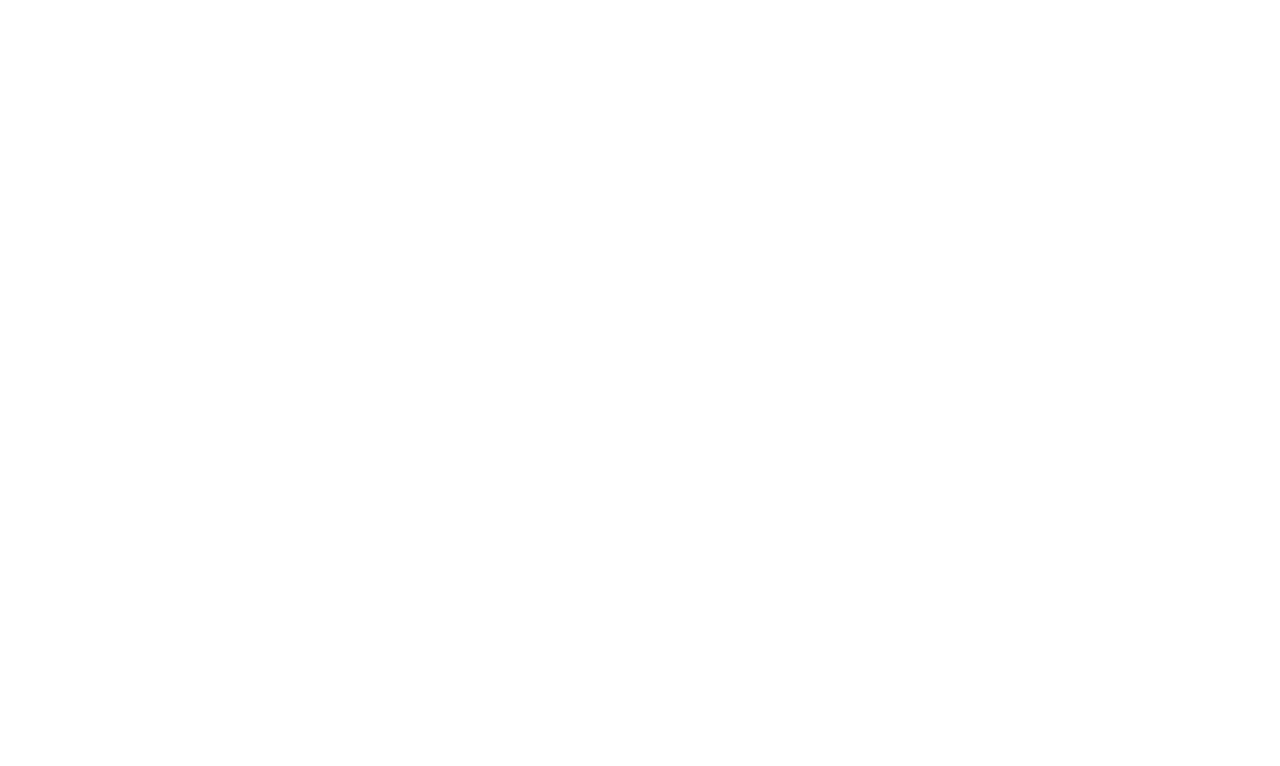
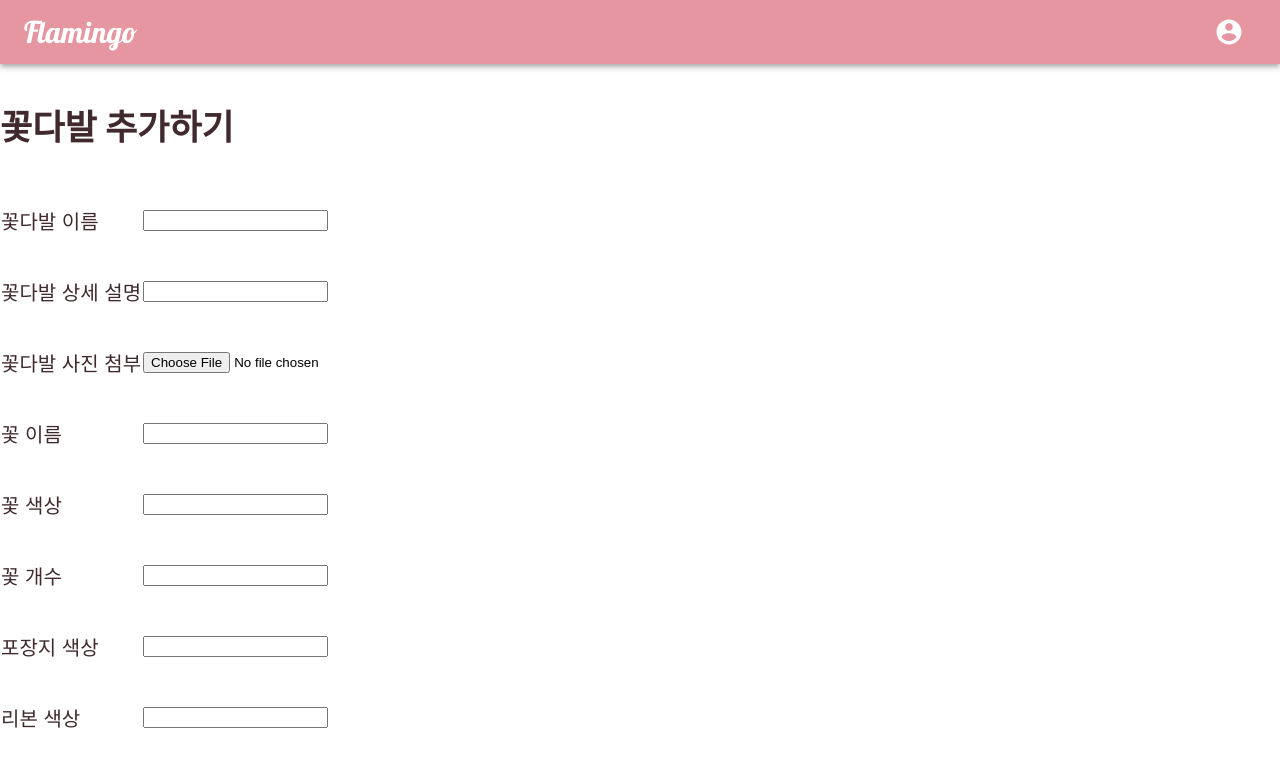
Before and after one commit to Yumina9/Bouquet-Service, a React (Create React App) app: page /bouquetadd in a window 1280 px wide. Shown: the top 766 px of the page. Built offline with nearby package versions, Linux system fonts and the light colour scheme.

Commit message:
feat: add bouquet & flower add page

```diff
--- a/src/components/Router.tsx
+++ b/src/components/Router.tsx
@@ -14,7 +14,8 @@
 import SellerMyPage from '../router/Seller/SellerMyPage';
 import FlowerMore from '../router/Buyer/FlowerMore';
 import BouquetMore from '../router/Buyer/BouquetMore';
-import ListAdd from '../router/Seller/ListAdd';
+import BouquetAdd from '../router/Seller/BouquetAdd';
+import FlowerAdd from '../router/Seller/FlowerAdd';
 
 const Router = () => {
   return (
@@ -34,7 +35,8 @@
         <Route path="/seller/mypage" component={SellerMyPage} />
         <Route path="/flowermore" component={FlowerMore} />
         <Route path="/bouquetmore" component={BouquetMore} />
-        <Route path="/listadd" component={ListAdd} />
+        <Route path="/bouquetadd" component={BouquetAdd} />
+        <Route path="/floweradd" component={FlowerAdd} />
       </Switch>
     </BrowserRouter>
   );
--- /dev/null
+++ b/src/router/Seller/BouquetAdd.tsx
@@ -0,0 +1,75 @@
+import React from 'react';
+import styled from 'styled-components';
+import Typography from '../../components/common/Typography';
+import palette from '../../components/lib/styles/palette';
+import { MiniHeader } from '../../components/header/MiniHeader';
+
+const InputMenus = [
+  {
+    title: '꽃다발 이름',
+    type: 'text',
+  },
+  {
+    title: '꽃다발 상세 설명',
+    type: 'textarea',
+  },
+  {
+    title: '꽃다발 사진 첨부',
+    type: 'file',
+  },
+  {
+    title: '꽃 이름',
+    type: 'text',
+  },
+  {
+    title: '꽃 색상',
+    type: 'text',
+  },
+  {
+    title: '꽃 개수',
+    type: 'text',
+  },
+  {
+    title: '포장지 색상',
+    type: 'text',
+  },
+  {
+    title: '리본 색상',
+    type: 'text',
+  },
+];
+
+const BouquetAdd = () => {
+  var count = InputMenus.length;
+  console.log(count);
+  const Menus = InputMenus.map(
+    ({ title, type }: { title: string; type: string }) => (
+      <tr>
+        <td>
+          <Typography type="H6" color={palette.color4} fontWeight="middle">
+            {title}
+          </Typography>
+        </td>
+        <td>
+          <input type={type} />
+        </td>
+      </tr>
+    )
+  );
+
+  return (
+    <>
+      <MiniHeader />
+      <div>
+        <Typography type="H3" color={palette.color4} fontWeight="bold">
+          꽃다발 추가하기
+        </Typography>
+      </div>
+      <div>
+        <tbody>{Menus}</tbody>
+      </div>
+    </>
+  );
+};
+
+export default BouquetAdd;
--- /dev/null
+++ b/src/router/Seller/FlowerAdd.tsx
@@ -0,0 +1,63 @@
+import React from 'react';
+import styled from 'styled-components';
+import Typography from '../../components/common/Typography';
+import palette from '../../components/lib/styles/palette';
+import { MiniHeader } from '../../components/header/MiniHeader';
+
+const InputMenus = [
+  {
+    title: '꽃 이름',
+    type: 'text',
+  },
+  {
+    title: '꽃말',
+    type: 'textarea',
+  },
+  {
+    title: '꽃 피는 달',
+    type: 'text',
+  },
+  {
+    title: '꽃 색상',
+    type: 'text',
+  },
+  {
+    title: '꽃 사진 첨부',
+    type: 'file',
+  },
+];
+
+const FlowerAdd = () => {
+  var count = InputMenus.length;
+  console.log(count);
+  const Menus = InputMenus.map(
+    ({ title, type }: { title: string; type: string }) => (
+      <tr>
+        <td>
+          <Typography type="H6" color={palette.color4} fontWeight="middle">
+            {title}
+          </Typography>
+        </td>
+        <td>
+          <input type={type} />
+        </td>
+      </tr>
+    )
+  );
+
+  return (
+    <>
+      <MiniHeader />
+      <div>
+        <Typography type="H3" color={palette.color4} fontWeight="bold">
+          꽃 추가하기
+        </Typography>
+      </div>
+      <div>
+        <tbody>{Menus}</tbody>
+      </div>
+    </>
+  );
+};
+
+export default FlowerAdd;
--- a/src/router/Seller/ListAdd.tsx
+++ /dev/null
@@ -1,23 +0,0 @@
-import React from 'react';
-import styled from 'styled-components';
-import Typography from '../../components/common/Typography';
-import palette from '../../components/lib/styles/palette';
-
-const ListAdd = () => {
-  return (
-    <>
-      <div>
-        <Typography type="H3" color={palette.color4} fontWeight="bold">
-          추가하기
-        </Typography>
-      </div>
-      <div>
-        <Typography type="H5" color={palette.color4} fontWeight="middle">
-          추가하려는 것
-        </Typography>
-      </div>
-    </>
-  );
-};
-
-export default ListAdd;
```
